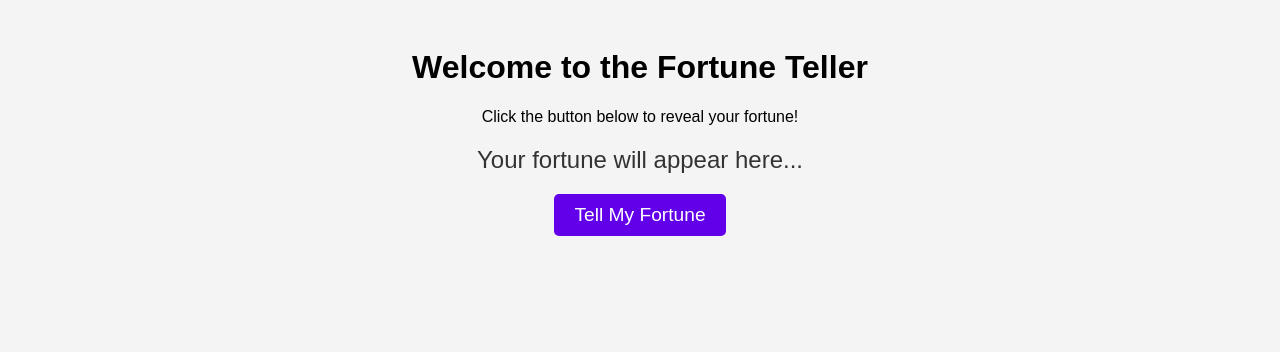
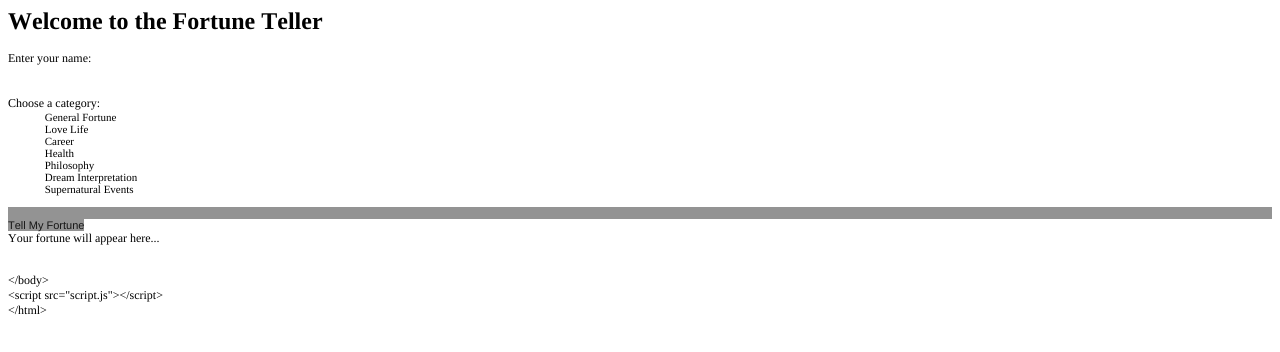
Before and after one commit to DiDiAndFanFan/fortune-teller-api, a plain HTML site: page index.html in a window 1280 px wide. Drawn offline with Linux system fonts and the light colour scheme.

Commit message:
Add files via upload
Add upgrade fortune-teller API web files.

```diff
--- a/index.html
+++ b/index.html
@@ -1,84 +1,47 @@
-
-<!DOCTYPE html>
-<html lang="en">
+<!DOCTYPE html PUBLIC "-//W3C//DTD HTML 4.01//EN" "http://www.w3.org/TR/html4/strict.dtd">
+<html>
 <head>
-    <meta charset="UTF-8">
-    <meta name="viewport" content="width=device-width, initial-scale=1.0">
-    <title>Fortune Teller</title>
-    <style>
-        body {
-            font-family: 'Arial', sans-serif;
-            background-color: #f4f4f4;
-            text-align: center;
-            padding: 20px;
-        }
-        #fortune {
-            font-size: 1.5em;
-            color: #333;
-            margin: 20px 0;
-        }
-        button {
-            padding: 10px 20px;
-            font-size: 1.2em;
-            background-color: #6200ea;
-            color: white;
-            border: none;
-            border-radius: 5px;
-            cursor: pointer;
-        }
-        button:hover {
-            background-color: #3700b3;
-        }
-    </style>
+  <meta http-equiv="Content-Type" content="text/html; charset=utf-8">
+  <meta http-equiv="Content-Style-Type" content="text/css">
+  <title></title>
+  <meta name="Generator" content="Cocoa HTML Writer">
+  <meta name="CocoaVersion" content="2575.4">
+  <style type="text/css">
+    p.p2 {margin: 0.0px 0.0px 0.0px 0.0px; font: 12.0px Times; -webkit-text-stroke: #000000}
+    p.p3 {margin: 0.0px 0.0px 0.0px 0.0px; font: 12.0px Times; -webkit-text-stroke: #000000; min-height: 14.0px}
+    p.p4 {margin: 0.0px 0.0px 0.0px 0.0px; font: 11.0px Times; -webkit-text-stroke: #000000; background-color: #ffffff}
+    p.p5 {margin: 0.0px 0.0px 0.0px 0.0px; font: 11.0px 'Helvetica Neue'; -webkit-text-stroke: #000000; background-color: #ffffff}
+    p.p6 {margin: 0.0px 0.0px 0.0px 0.0px; font: 11.0px 'Helvetica Neue'; -webkit-text-stroke: #000000; min-height: 12.0px}
+    p.p7 {margin: 0.0px 0.0px 0.0px 0.0px; font: 11.0px 'Helvetica Neue'; color: #000000; color: rgba(0, 0, 0, 0.85); -webkit-text-stroke: rgba(0, 0, 0, 0.85); background-color: #939393; min-height: 12.0px}
+    p.p8 {margin: 0.0px 0.0px 0.0px 0.0px; font: 11.0px 'Helvetica Neue'; color: #000000; color: rgba(0, 0, 0, 0.85); -webkit-text-stroke: rgba(0, 0, 0, 0.85)}
+    p.p9 {margin: 0.0px 0.0px 12.0px 0.0px; font: 12.0px Times; -webkit-text-stroke: #000000}
+    span.s1 {font-kerning: none}
+    span.s2 {font: 11.0px 'Helvetica Neue'; font-kerning: none}
+    span.s3 {font: 11.0px Times; font-kerning: none}
+    span.s4 {font-kerning: none; background-color: #ffffff}
+    span.s5 {font-kerning: none; background-color: #939393}
+  </style>
 </head>
 <body>
-    <h1>Welcome to the Fortune Teller</h1>
-    <p>Click the button below to reveal your fortune!</p>
-    <div id="fortune">Your fortune will appear here...</div>
-    <button onclick="tellFortune()">Tell My Fortune</button>
-
-    <script>
-        function tellFortune() {
-            const fortunes = [
-                // 趣味哲学类
-                "人生如梦，别总是纠结于昨天的细节。",
-                "你的决定并不一定会改变世界，但它会改变你的世界。",
-                "小小的改变，往往会带来意想不到的大转折。",
-                "你寻找的答案，其实就在你的心里。",
-                "世界上最值得追寻的，是你真正渴望的东西。",
-                "你今天的问题，不妨让时间来回答。",
-                "偶尔迷茫，是找到新方向的前奏。",
-                "选择的每条路，都是命运为你铺好的。",
-                "你相信的，终将成为现实。",
-                "活在当下，未来自会安排好一切。",
-
-                // 梦境解析类
-                "如果你梦见天空，那代表你的潜意识正渴望自由。",
-                "梦见自己在水中，是一种精神净化的象征。",
-                "梦里的楼梯，暗示你正面对人生的上升或转折。",
-                "如果梦见一扇门，意味着新的机会即将到来。",
-                "梦见自己飞翔，代表你的心灵已突破束缚。",
-                "梦见掉牙齿，是重生的象征，预示新阶段的开始。",
-                "如果梦里有一片森林，象征着自我探索的旅程。",
-                "梦见光芒四射的太阳，你正迎接全新的能量。",
-                "反复出现的梦，是潜意识在向你传递信息。",
-                "如果梦见镜子，暗示你正在审视自己的内心世界。",
-
-                // 超自然现象类
-                "今天可能会有一次超自然体验，注意身边的细节！",
-                "小心午夜时分的风声，那可能不是风。",
-                "你的守护灵正在悄悄保护你。",
-                "你今天会感受到‘déjà vu’般的奇异体验。",
-                "夜晚的影子也许会比白天更有故事。",
-                "你可能会在意想不到的地方看到‘数字密码’。",
-                "一位来自过去的灵魂在试图传递信息。",
-                "时间正在你身边轻微扭曲，仔细感受它。",
-                "如果今天灯闪了三次，那是某种特殊的信号。",
-                "你的直觉比你想象中更准确，听从它的指引。"
-            ];
-            const randomFortune = fortunes[Math.floor(Math.random() * fortunes.length)];
-            document.getElementById('fortune').textContent = randomFortune;
-        }
-    </script>
+<h1 style="margin: 0.0px 0.0px 16.1px 0.0px; font: 24.0px Times; -webkit-text-stroke: #000000"><span class="s1"><b>Welcome to the Fortune Teller</b><b></b></span></h1>
+<p class="p2"><span class="s1">Enter your name:</span></p>
+<p class="p3"><span class="s1"></span><br></p>
+<p class="p3"><span class="s1"></span><br></p>
+<p class="p2"><span class="s1">Choose a category:</span></p>
+<p class="p4"><span class="s2"><span class="Apple-converted-space">            </span></span><span class="s1">General Fortune</span></p>
+<p class="p5"><span class="s1"><span class="Apple-converted-space">            </span></span><span class="s3">Love Life</span></p>
+<p class="p5"><span class="s1"><span class="Apple-converted-space">            </span></span><span class="s3">Career</span></p>
+<p class="p5"><span class="s1"><span class="Apple-converted-space">            </span></span><span class="s3">Health</span></p>
+<p class="p5"><span class="s1"><span class="Apple-converted-space">            </span></span><span class="s3">Philosophy</span></p>
+<p class="p4"><span class="s2"><span class="Apple-converted-space">            </span></span><span class="s1">Dream Interpretation</span></p>
+<p class="p4"><span class="s2"><span class="Apple-converted-space">            </span></span><span class="s1">Supernatural Events</span></p>
+<p class="p6"><span class="s4"><span class="Apple-converted-space">        </span></span></p>
+<p class="p7"><span class="s1"></span><br></p>
+<p class="p8"><span class="s5">Tell My Fortune</span></p>
+<p class="p9"><span class="s1">Your fortune will appear here...</span></p>
+<p class="p3"><span class="s1"></span><br></p>
+<p class="p2"><span class="s1">&lt;/body&gt;<span class="Apple-converted-space"> </span></span></p>
+<p class="p2"><span class="s1">&lt;script src="script.js"&gt;&lt;/script&gt;</span></p>
+<p class="p2"><span class="s1">&lt;/html&gt;</span></p>
 </body>
 </html>
--- a/style.css
+++ b/style.css
@@ -2,31 +2,30 @@
 body {
     font-family: 'Arial', sans-serif;
     text-align: center;
-        background-color: #f4f4f9;
-        color: #333;
+    margin: 20px;
 }
+
 h1 {
-        color: #2c7be5;
+    color: green;
 }
-    form {
-        margin: 20px 0;
+
+input, select {
+    width: 300px;
+    padding: 10px;
+    margin: 5px 0;
+    border: 1px solid #ccc;
+    border-radius: 5px;
 }
-    input {
-        padding: 10px;
-        font-size: 16px;
-    }
+
 button {
+    background-color: purple;
+    color: white;
     padding: 10px 20px;
-        font-size: 16px;
-        background-color: #2c7be5;
-        color: white;
     border: none;
+    border-radius: 5px;
     cursor: pointer;
 }
+
 button:hover {
-        background-color: #1b5bbf;
+    background-color: darkviolet;
 }
-    #fortune-result {
-        margin-top: 20px;
-        font-weight: bold;
-    }
```
Also changed, not shown: script.js (added, +49 -0 lines). Lines whose indentation alone changed are shown as unchanged.
